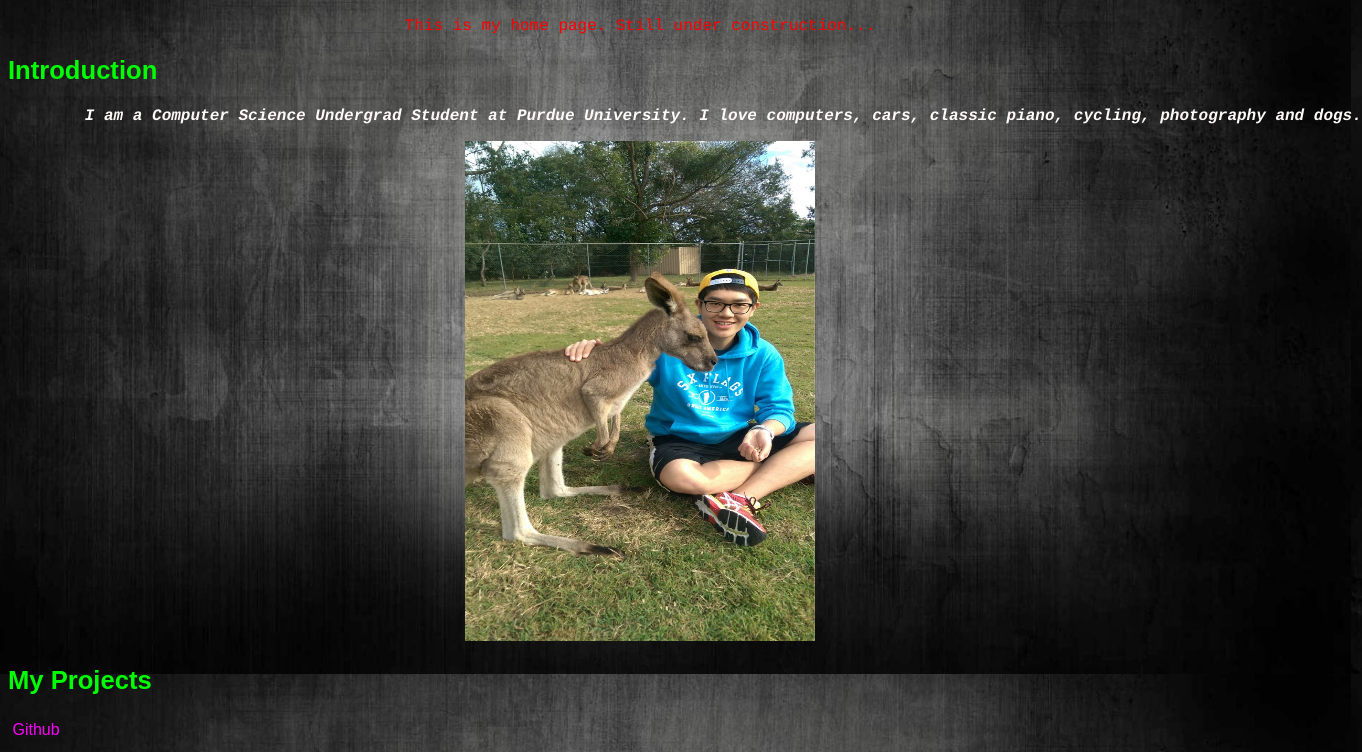
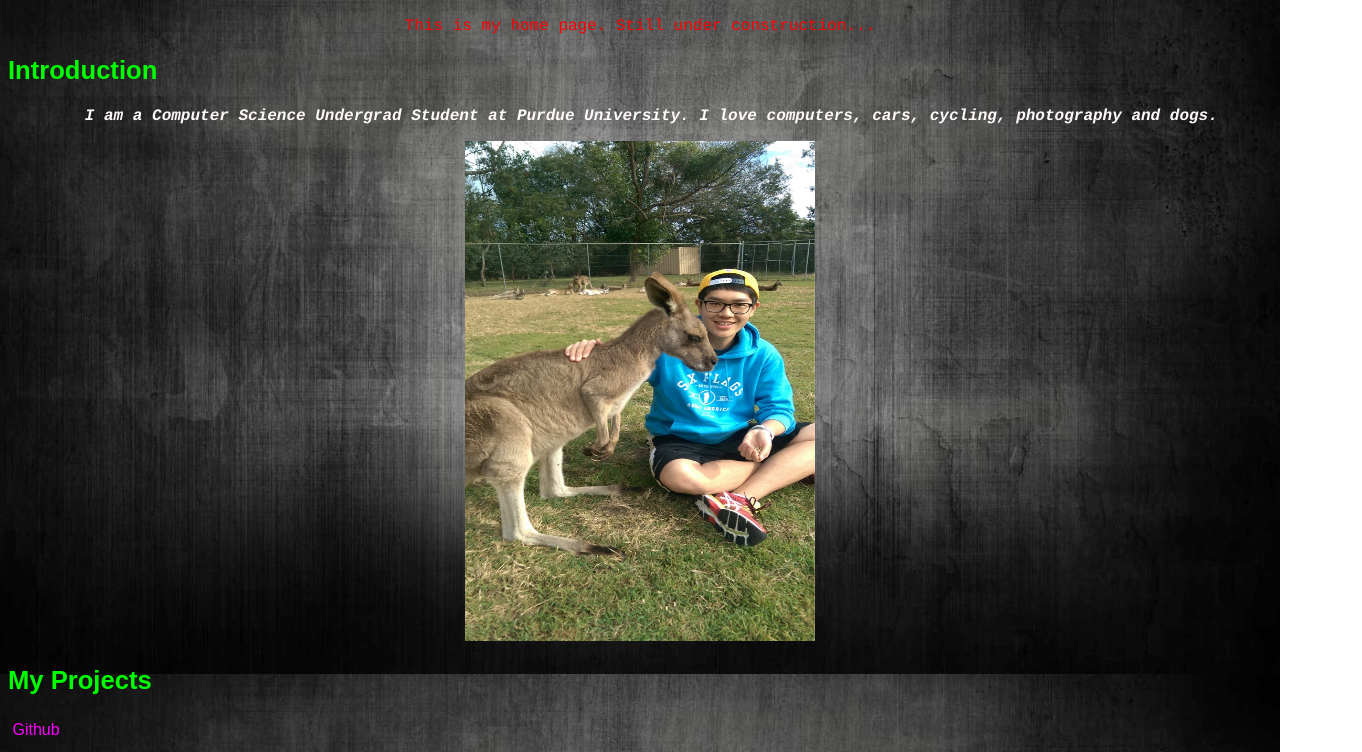
Before and after one commit to wang2226/wang2226.github.io, a plain HTML site: page index.html in a window 1280 px wide. Shown: the part 126-878 px from the top of the page, 1362 px wide, since content can reach past the window. Drawn offline with Linux system fonts and the light colour scheme.

Commit message:
Adding pages

```diff
--- a/index.html
+++ b/index.html
@@ -88,7 +88,7 @@ li a:hover {
 
 <h2 style="color:lime; font-family: fantasy; font-size: 160%; text-align: left;"> Introduction </h2>
 <pre style="color: snow; font-family: courier; font-size: 100%; text-align: justify;">
-	<i><b>I am a Computer Science Undergrad Student at Purdue University. I love computers, cars, classic piano, cycling, photography and dogs.</b></i>
+	<i><b>I am a Computer Science Undergrad Student at Purdue University. I love computers, cars, cycling, photography and dogs.</b></i>
 </pre>
 <img src="images/me.jpg" alt="me" width="350px" height="500px" style="display: block; margin: auto;">
 
```
